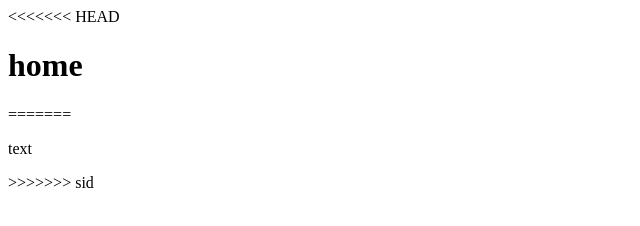
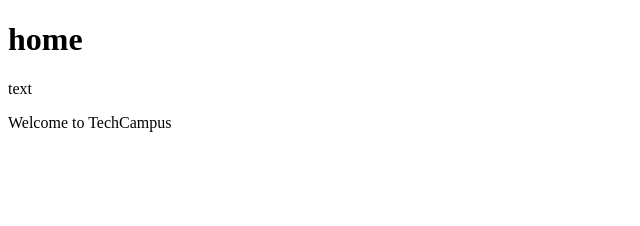
Before and after one commit to MohammedBTechcampus/TechCamps-one, a plain HTML site: page index.html in a window 1280 px wide. Shown: the whole page, without its empty margins (0-640 px from the left). Drawn offline with Linux system fonts and the light colour scheme.

Commit message:
new line of <P>

```diff
--- a/index.html
+++ b/index.html
@@ -4,10 +4,9 @@
 	<title></title>
 </head>
 <body>
-<<<<<<< HEAD
 	<h1>home</h1>
-=======
- <p>text</p>
->>>>>>> sid
+	<p>text</p>
+	<p>Welcome to TechCampus</p>
+
 </body>
 </html>
```
